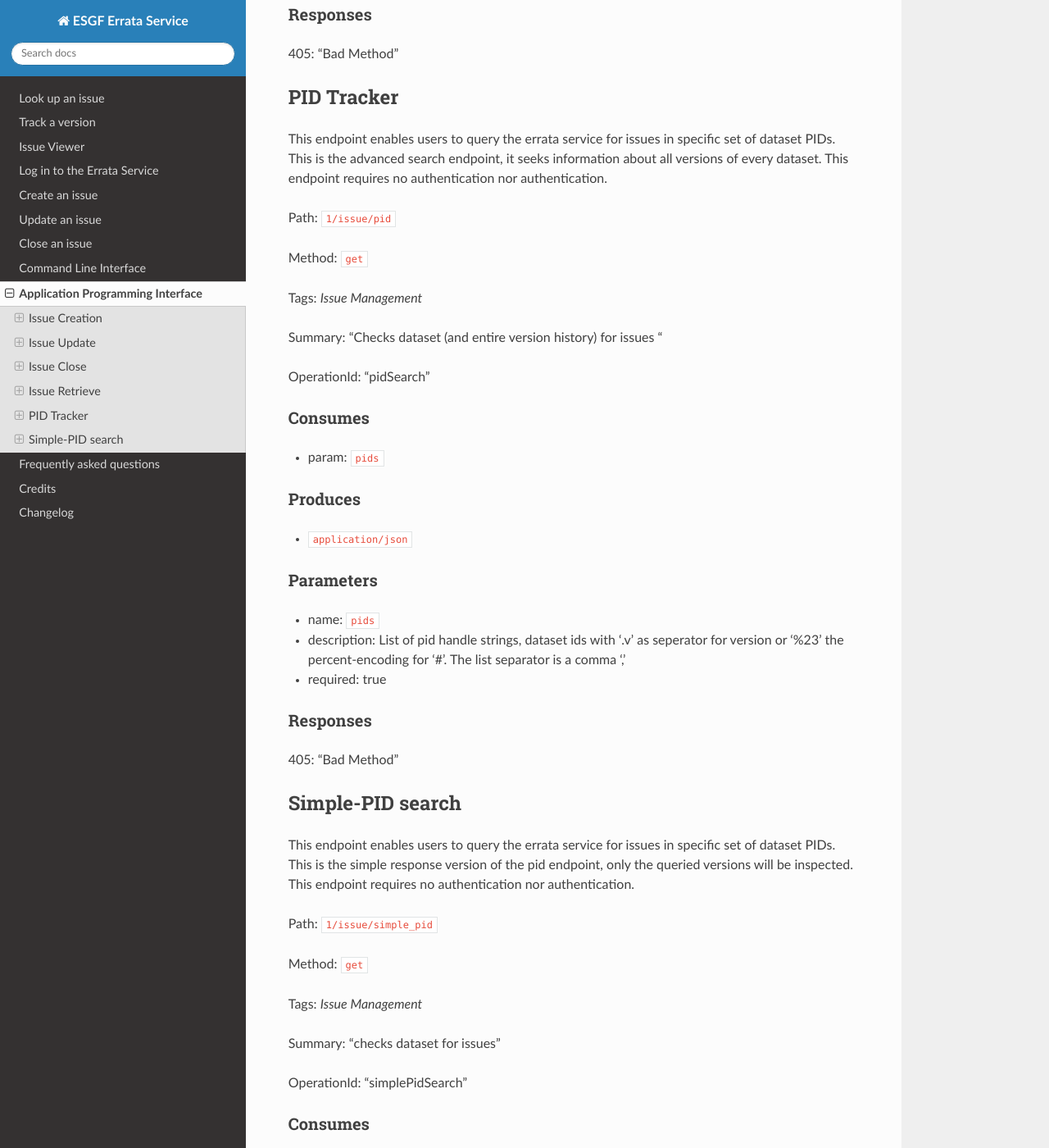
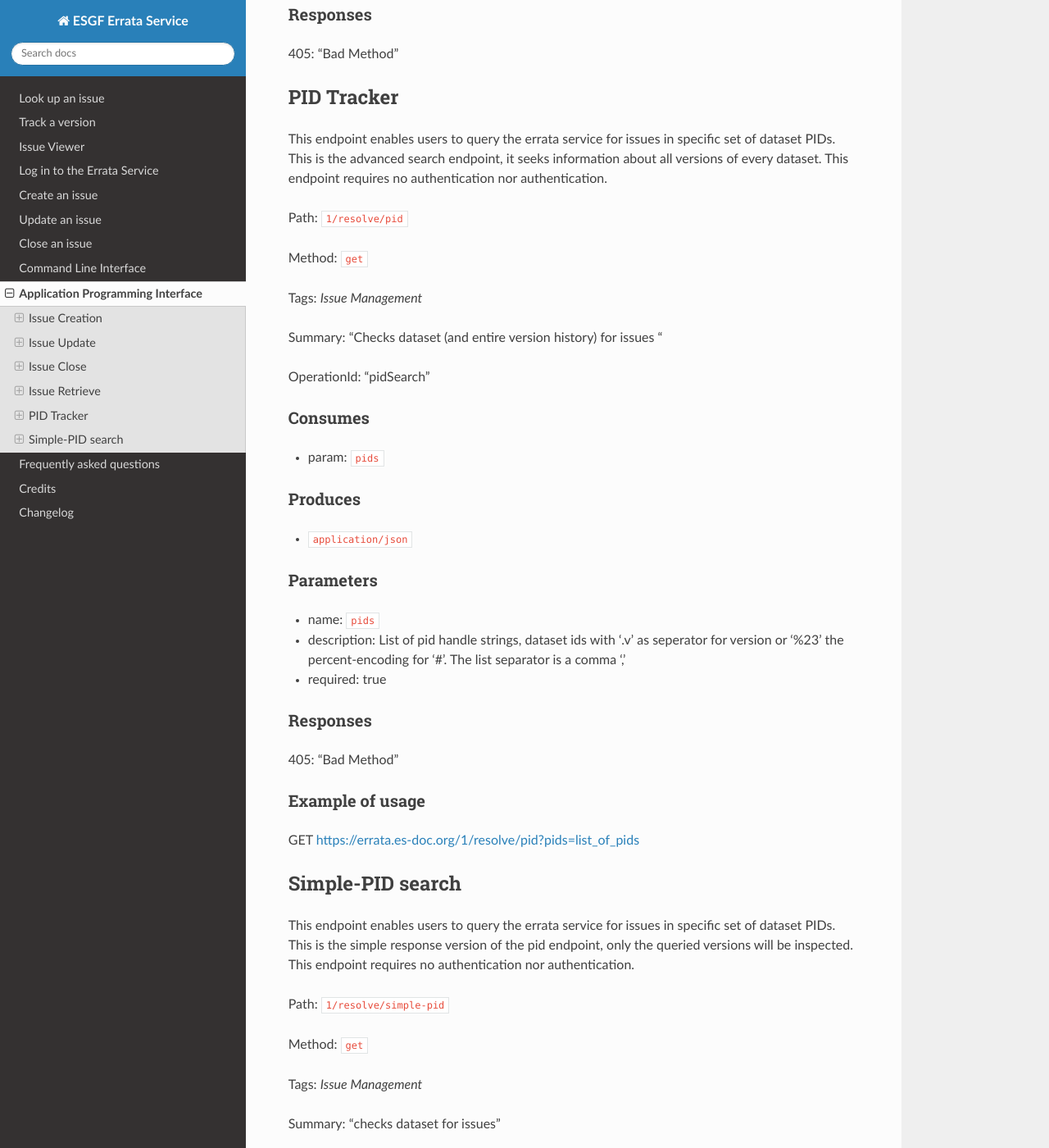
Before and after one commit to ES-DOC/esdoc-errata-client, a Sphinx documentation site: the page built from docs/api.rst, in a window 1280 px wide and 1400 px high, scrolled down 3653 px. Shown: the whole window at 82% size. Built offline with Sphinx 7.4.7 and the Read the Docs theme 2.0.0, drawn with Linux system fonts in a browser that asks for light colours; the version number could not be read and is left out; some of the changed text lies outside the part shown.

Commit message:
update api docs

```diff
--- a/docs/api.rst
+++ b/docs/api.rst
@@ -164,7 +164,7 @@ This endpoint enables users to query the errata service for issues in specific s
 This is the advanced search endpoint, it seeks information about all versions of every dataset.
 This endpoint requires no authentication nor authentication.
 
-Path: ``1/issue/pid``
+Path: ``1/resolve/pid``
 
 Method: ``get``
 
@@ -192,6 +192,11 @@ Responses
 ---------
 405: "Bad Method"
 
+
+Example of usage
+----------------
+GET https://errata.es-doc.org/1/resolve/pid?pids=list_of_pids
+
 Simple-PID search
 *****************
 
@@ -199,7 +204,7 @@ This endpoint enables users to query the errata service for issues in specific s
 This is the simple response version of the pid endpoint, only the queried versions will be inspected.
 This endpoint requires no authentication nor authentication.
 
-Path: ``1/issue/simple_pid``
+Path: ``1/resolve/simple-pid``
 
 Method: ``get``
 
@@ -226,3 +231,7 @@ Parameters
 Responses
 ---------
 405: "Bad Method"
+
+Example of usage
+----------------
+GET https://errata.es-doc.org/1/resolve/simple-pid?datasets=dataset_ids
```
